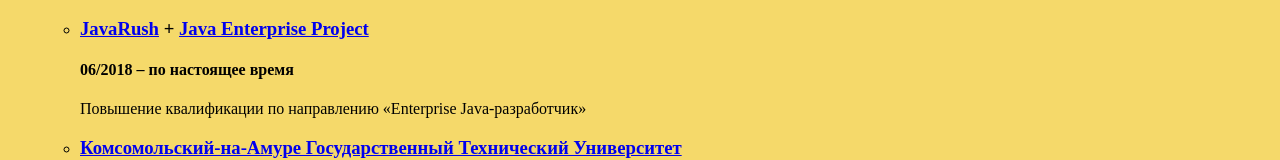
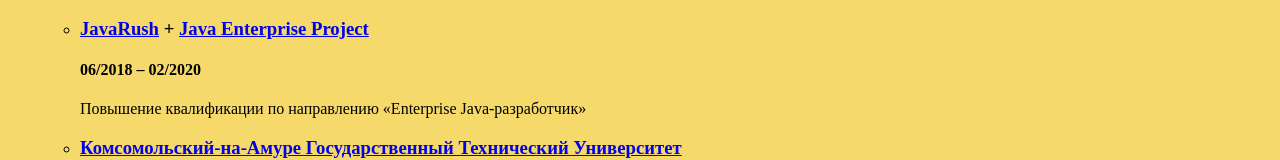
Before and after one commit to BAndreyG/BAndreyG.github.io, a plain HTML site: page index.html in a window 1280 px wide. Shown: the part 1591-1751 px from the top of the page. Drawn offline with Linux system fonts and the light colour scheme.

Commit message:
education

```diff
--- a/index.html
+++ b/index.html
@@ -95,7 +95,7 @@
         <ul class="list-unstyled">
             <li class="media cv-item">
                 <h3><a href="https://javarush.ru/"> JavaRush</a> + <a href="https://javaops.ru/view/topjava"> Java Enterprise Project</a></h3>
-                <h4> 06/2018 – по настоящее время</h4>
+                <h4> 06/2018 – 02/2020</h4>
                 <p> Повышение квалификации по направлению «Enterprise Java-разработчик»</p>
             <li><h3><a href="https://knastu.ru/">Комсомольский-на-Амуре Государственный Технический Университет </a>
             </h3></li>
```
